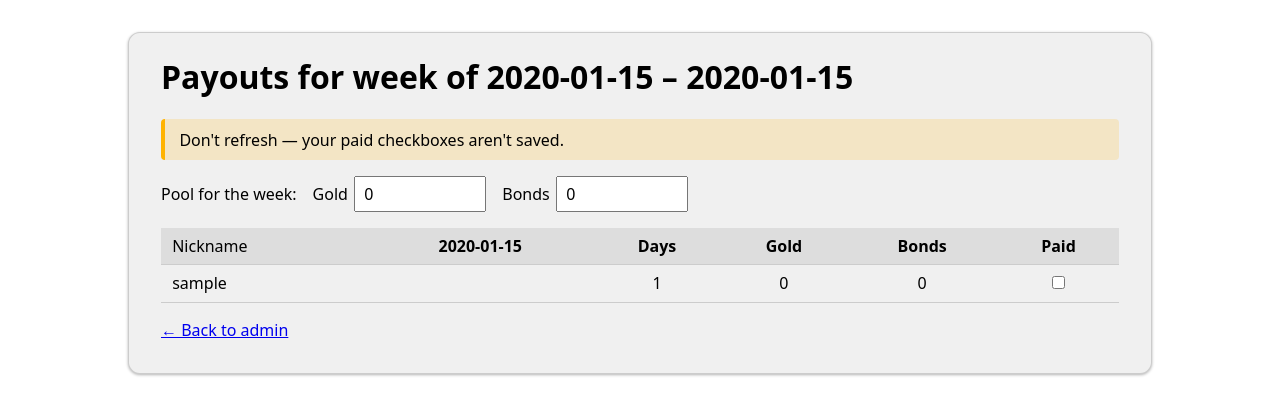
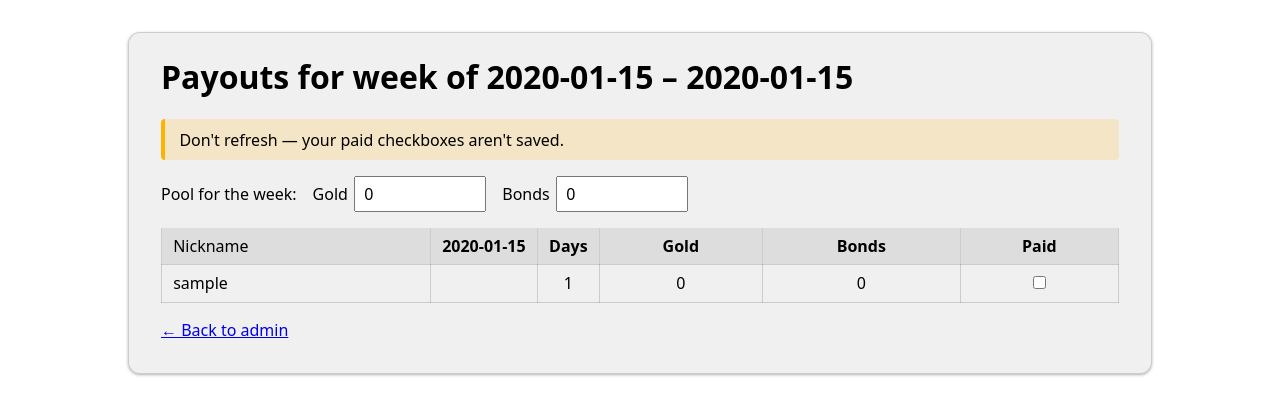
Before and after one commit to teng1m/clan-wars-payouts, a Python web app: template app/templates/payouts.html in a window 1280 px wide. Shown: the part 61-476 px from the top of the page. Run offline with Jinja, Linux system fonts and the light colour scheme; the template is opened without the code that fills it: most values are stand-ins (such as "Sample title", 1, 10 or a date in 2020).

Commit message:
updated payouts screen front end

```diff
--- a/app/static/payouts.css
+++ b/app/static/payouts.css
@@ -41,7 +41,13 @@
     padding: 0.45rem 0.7rem;
     text-align: center;
     border-bottom: 1px solid color-mix(in srgb, currentColor 15%, transparent);
+    border-right: 1px solid color-mix(in srgb, currentColor 15%, transparent);
     white-space: nowrap;
+}
+
+.payouts-table th:first-child,
+.payouts-table td:first-child {
+    border-left: 1px solid color-mix(in srgb, currentColor 15%, transparent);
 }
 
 .payouts-table thead th {
@@ -49,6 +55,10 @@
     background: color-mix(in srgb, currentColor 8%, transparent);
     position: sticky;
     top: 0;
+}
+
+.payouts-table .day-col {
+    width: 2.4rem;
 }
 
 .payouts-table td.name,
--- a/app/templates/payouts.html
+++ b/app/templates/payouts.html
@@ -9,8 +9,8 @@
 {% if rows %}
 <div class="pool">
     <span>Pool for the week:</span>
-    <label>Gold <input id="gold" type="number" min="0" value="0" /></label>
-    <label>Bonds <input id="bonds" type="number" min="0" value="0" /></label>
+    <label>Gold <input id="gold" type="number" min="0" max="1000000000" value="0" /></label>
+    <label>Bonds <input id="bonds" type="number" min="0" max="1000000000" value="0" /></label>
 </div>
 
 <div class="table-wrap">
@@ -19,9 +19,9 @@
             <tr>
                 <th>Nickname</th>
                 {% for day in days %}
-                <th>{{ day.strftime("%a") }}</th>
+                <th class="day-col">{{ day.strftime("%a") }}</th>
                 {% endfor %}
-                <th>Days</th>
+                <th class="day-col">Days</th>
                 <th>Gold</th>
                 <th>Bonds</th>
                 <th>Paid</th>
@@ -32,9 +32,9 @@
             <tr data-days="{{ row.days_set|length }}">
                 <td class="name">{{ row.nickname }}</td>
                 {% for day in days %}
-                <td>{% if day in row.days_set %}<span class="check">&check;</span>{% endif %}</td>
+                <td class="day-col">{% if day in row.days_set %}<span class="check">&check;</span>{% endif %}</td>
                 {% endfor %}
-                <td>{{ row.days_set|length }}</td>
+                <td class="day-col">{{ row.days_set|length }}</td>
                 <td class="gold-cell">0</td>
                 <td class="bonds-cell">0</td>
                 <td><input class="paid" type="checkbox" /></td>
```
